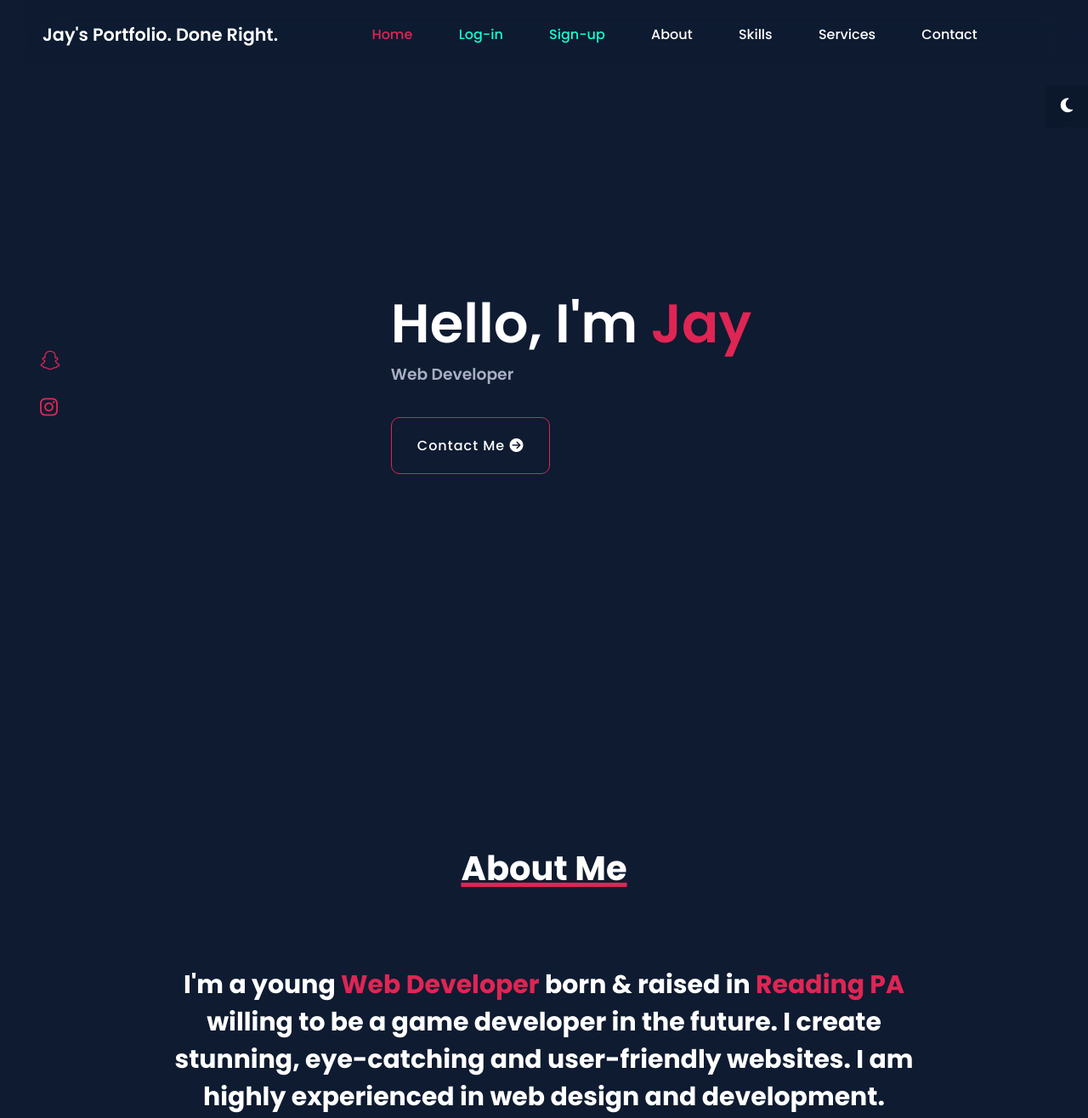
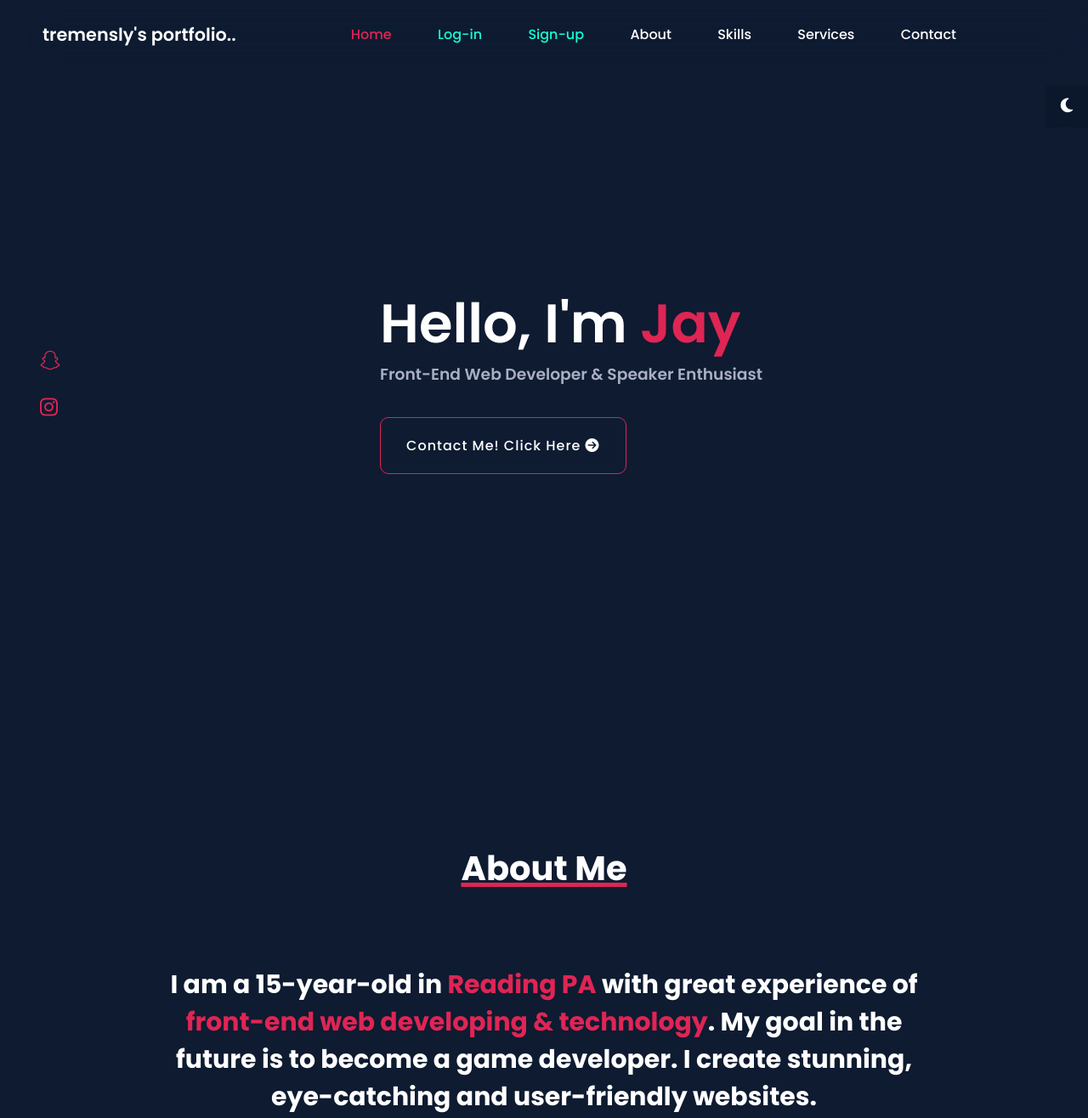
Before and after one commit to tremensly/tremensly.github.io, a plain HTML site: page index.html in a window 1280 px wide. Shown: the top 1316 px of the page at 85% size. Drawn offline with nearby package versions, Linux system fonts and the light colour scheme; a script that the page names is missing.

Commit message:
Just a few re-wording on some parts of the portfolio.

```diff
--- a/index.html
+++ b/index.html
@@ -26,7 +26,7 @@
     <!-- header  -->
     <header>
         <div class="nav-bar" id="nav-bar">
-            <a href="#" class="logo">Jay's Portfolio. Done Right.</a>
+            <a href="#" class="logo">tremensly's portfolio..</a>
             <div class="navigation">
                 <div class="nav-items">
                     <div class="nav-close-btn"></div>
@@ -47,16 +47,16 @@
     <section class="home flex-center" id="home">
         <div class="home-container">
             <div class="media-icons">
-                <a href="https://www.snapchat.com/add/devnight.tech/" id="snapchat" target="_blank"><i class="fab fa-snapchat"></i></a>
-                <a href="https://www.instagram.com/devnight.tech/" id="insta" target="_blank"><i class="fab fa-instagram"></i></a>
+                <a href="https://www.snapchat.com/add/tremensly/" id="snapchat" target="_blank"><i class="fab fa-snapchat"></i></a>
+                <a href="https://www.instagram.com/tremensly_/" id="insta" target="_blank"><i class="fab fa-instagram"></i></a>
                <!--   <a href="/" id="linkedin" target="_blank"><i class="fab fa-linkedin"></i></a>
                 <a href="" id="whatsapp" target="_blank"><i class="fab fa-whatsapp"></i></a>
                <a href="" id="git" target="_blank"><i class="fab fa-github"></i></a> --->
             </div>
             <div class="info">
                 <h2>Hello, I'm <span>Jay</span></h2>
-                <h3>Web Developer</h3>
-                <a href="#contact" class="btn">Contact Me <i class="fas fa-arrow-circle-right"></i></a>
+                <h3>Front-End Web Developer & Speaker Enthusiast</h3>
+                <a href="#contact" class="btn">Contact Me! Click Here <i class="fas fa-arrow-circle-right"></i></a>
             </div>
             <div class="home-img">
                 <img src="" alt="">
@@ -72,7 +72,7 @@
             <h2 class="section-title" id="about-title">About Me</h2>
             <div class="con">
                 <div class="text-container">
-                    <h3>I'm a young <span>Web Developer</span> born & raised in <span>Reading PA</span> willing to be a game developer in the future. I create stunning, eye-catching and user-friendly websites. I am highly experienced in web design and development.</h3>
+                    <h3>I am a 15-year-old in <span>Reading PA</span> with great experience of <span>front-end web developing & technology</span>. My goal in the future is to become a game developer. I create stunning, eye-catching and user-friendly websites.</h3>
                 </div>
             </div>
         </div>
```
